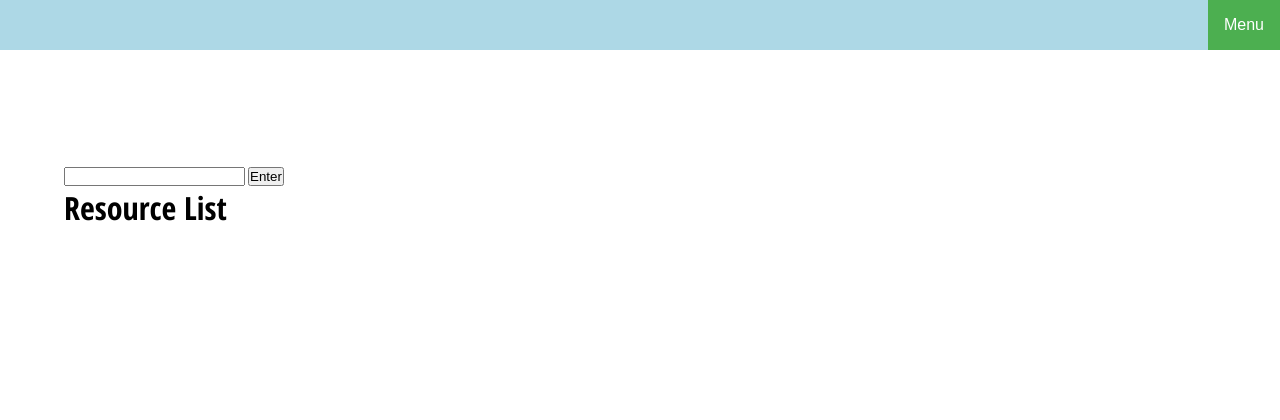
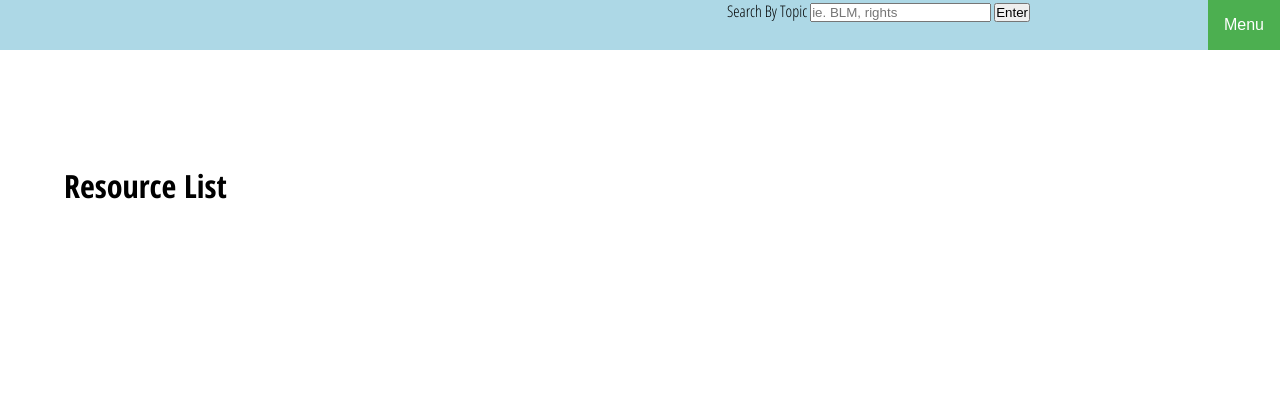
Before and after one commit to jfernnn/Issues-That-Matter, a Django app: page /resources/ in a window 1280 px wide. Shown: the top 420 px of the page. Run offline with Django 3.2, Linux system fonts and the light colour scheme; the visitor is signed in with stand-in values (Sample User, id 1); data that the repository does not hold is empty.

Commit message:
Add multi-topic search with formatting input

```diff
--- a/main_app/templates/base.html
+++ b/main_app/templates/base.html
@@ -14,14 +14,22 @@
 <body>
     <header>
         <nav>
+            <div>
+                <form action="{% url 'search' %}" method="POST">
+                    {% csrf_token %}
+                    <p>Search By Topic <input type="text" placeholder='ie. BLM, rights' name="search">
+                        <button type="submit">Enter</button>
+                    </p>
+                </form>
+            </div>
             <div class="dropdown">
                 <button class="dropbtn">Menu</button>
                 <div class="dropdown-content">
                 {% if user.is_authenticated %}
                     <a href="{% url 'index' %}"> All Resources</a>
-                    <a href="{% url 'resources_create' %}">Create A Resource</a>
+                    <a href="{% url 'resources_create' %}">Add A Resource</a>
+                    <a href="{% url 'topics_create' %}">Add Topic</a>
                     <a href="{% url 'logout' %}">Log Out</a>
-                    <a href="{% url 'topics_create' %}">Add Topic</a>
                 {% else %}
                    <a href="{% url 'signup' %}">Sign Up</a>
                    <a href="{% url 'login' %}">Log In</a>
--- a/main_app/templates/resources/index.html
+++ b/main_app/templates/resources/index.html
@@ -2,16 +2,8 @@
 {% block content %}
 {% load app_filters %}
 
-<div>
-    <form action="{% url 'search' %}" method="POST">
-        {% csrf_token %}
-        <input type="text" name="search">
-        <button type="submit">Enter</button>
-    </form>
-</div>
-
 <h1>Resource List</h1>
-{% if resources %}
+{% if resources|length > 0 %}
     {% for resource in resources %}
         <div class="card">
             <div class="resource-description">
--- a/main_app/views.py
+++ b/main_app/views.py
@@ -93,6 +93,11 @@ class TopicCreate(CreateView):
   fields = ['name']
   success_url = '/resources/'
 
+  def form_valid(self, form):
+    form.instance.name = form.instance.name.lower()
+    print(form.instance, '<----form instance')
+    return super().form_valid(form)
+
   def get_context_data(self, **kwargs):
     topics = Topic.objects.all()
     context = super().get_context_data()
@@ -115,7 +120,10 @@ def search(request):
     id_list = []
     # resources =[]
     for item in search_list:
-      topic = Topic.objects.get(name=item)
-      id_list.append(topic.id)
-    resources = Resource.objects.filter(topic__in=id_list)
+
+      topic = Topic.objects.filter(name=item.lower()).values_list('id', flat=True)
+      if topic.exists():
+        for item in topic:
+          id_list.append(item)
+    resources = Resource.objects.filter(topic__in=id_list).distinct()
     return render(request, 'resources/index.html', {'resources': resources})
```
